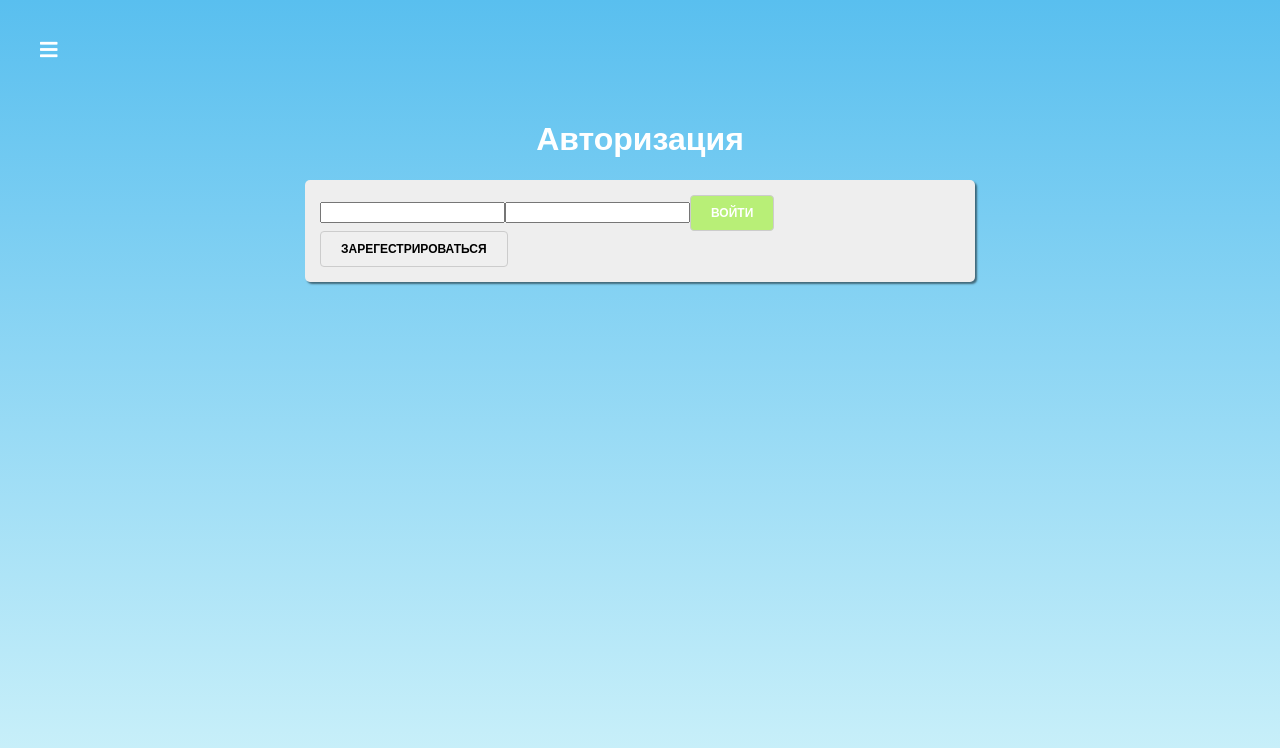
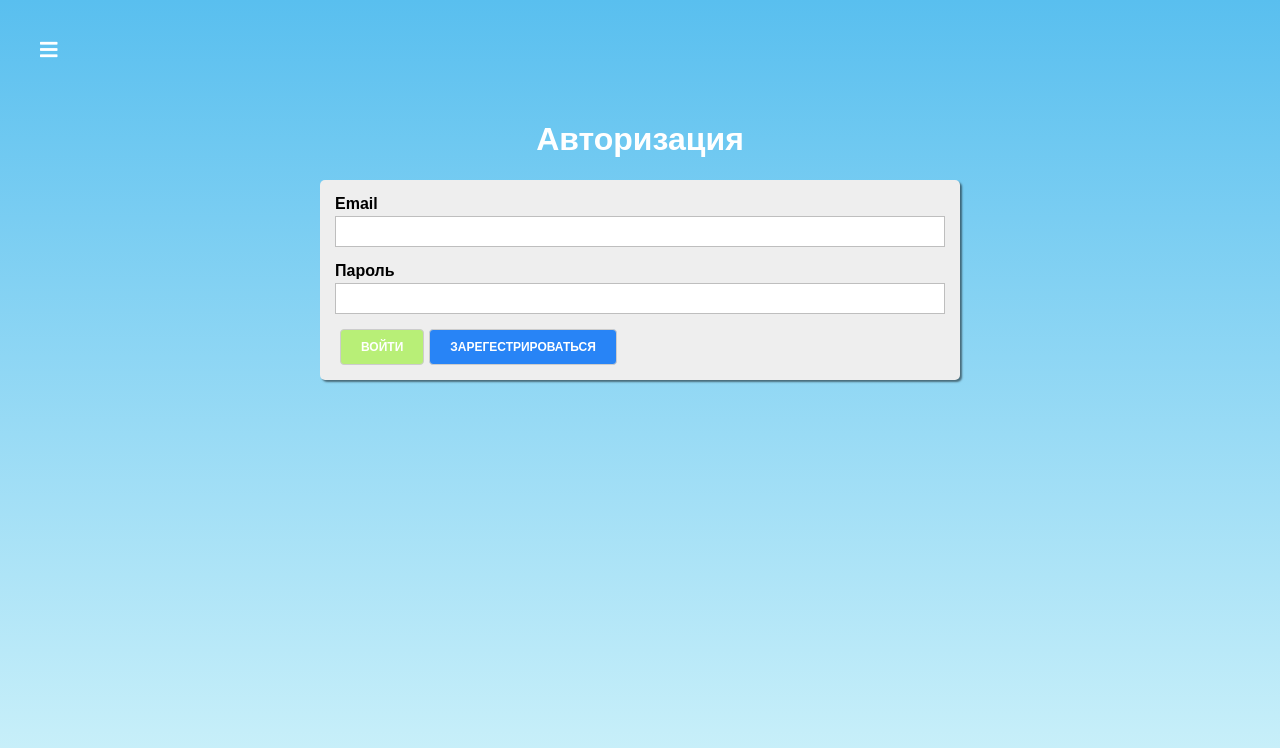
Before and after one commit to KuchkoNikita/react-quiz, a React app: page /auth in a window 1280 px wide. Shown: the top 748 px of the page. Built offline with nearby package versions, Linux system fonts and the light colour scheme.

Commit message:
create Input component

```diff
--- /dev/null
+++ b/src/components/UI/Input/Input.css
@@ -0,0 +1,31 @@
+.Input {
+    margin-bottom: 15px;
+}
+
+.Input label {
+    margin-bottom: 3px;
+    padding: 0;
+    display: block;
+    font-weight: bold;
+}
+
+.Input input {
+    display: block;
+    box-sizing: border-box;
+    border: 1px solid #bebebe;
+    padding: 7px;
+    margin: 0 0 5px;
+    width: 100%;
+    outline: none;
+    transition: all 300ms ease-in-out;
+}
+
+.Input span {
+    color: #f01f30;
+    font-size: 12px;
+    font-weight: bold;
+}
+
+.Input.invalid label {
+    color: #f01f30;
+}
--- /dev/null
+++ b/src/components/UI/Input/Input.js
@@ -0,0 +1,36 @@
+import React from 'react';
+import classes from './Input.css';
+
+const isInvalid = () => {
+
+};
+
+const Input = props => {
+    const inputType = props.type || 'text';
+    const cls =[classes.Input]
+    const htmlForm = `${inputType}-${Math.random()}`;
+
+    if ( isInvalid(props) ) {
+        cls.push(classes.isInvalid)
+    }
+
+    return (
+        <div className={cls.join(' ')}>
+            <label htmlFor="">{props.label}</label>
+            <input
+                type={inputType}
+                id={htmlForm}
+                value={props.value}
+                onChange={props.onChange}
+            />
+
+        {
+            isInvalid(props)
+                ? <span>{props.errorMessage || 'Введите верное значение'}</span>
+                : null
+        }
+        </div>
+    )
+};
+
+export default Input;
--- a/src/containers/Auth/Auth.css
+++ b/src/containers/Auth/Auth.css
@@ -9,7 +9,7 @@
 
 .Auth > div {
     width: 100%;
-    max-width: 670px;
+    max-width: 640px;
     padding: 0 20px;
 }
 
@@ -24,3 +24,8 @@
     padding: 15px;
     border-radius: 5px;
 }
+
+.AuthForm button {
+    margin: 0;
+    margin-left: 5px;
+}
--- a/src/containers/Auth/Auth.js
+++ b/src/containers/Auth/Auth.js
@@ -1,6 +1,7 @@
 import React, {Component} from 'react';
 import classes from './Auth.css';
 import Button from './../../components/UI/Button/Button';
+import Input from './../../components/UI/Input/Input';
 
 export default class Auth extends Component {
 
@@ -23,15 +24,19 @@
                     <h1>Авторизация</h1>
 
                     <form onSubmit={this.submitHandler} className={classes.AuthForm}>
-                        <input type="text" />
-                        <input type="text" />
+                        <Input
+                            label="Email"
+                        />
+                        <Input
+                            label="Пароль"
+                        />
 
                         <Button
                             type="success" onClick={this.loginHandler}
                         >Войти</Button>
 
                         <Button
-                            type="primary" onClick={this.registerHandler}
+                            type="primery" onClick={this.registerHandler}
                         >Зарегестрироваться</Button>
                     </form>
                 </div>
```
